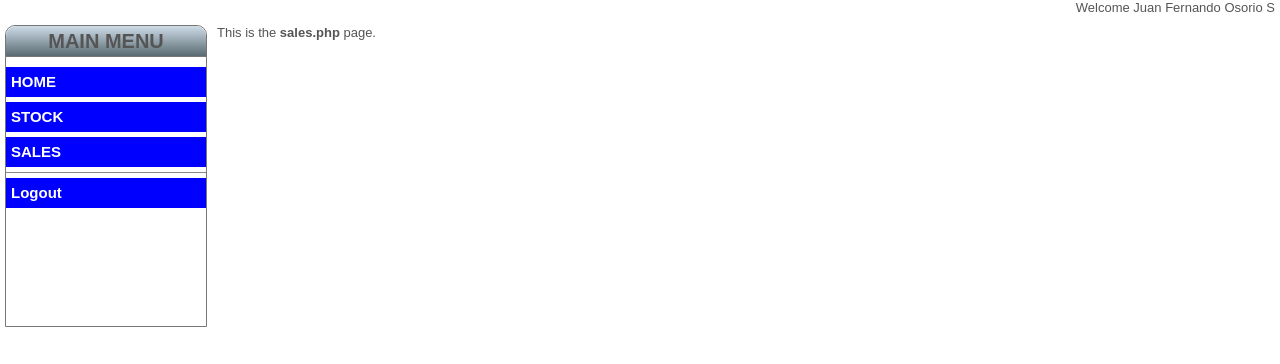
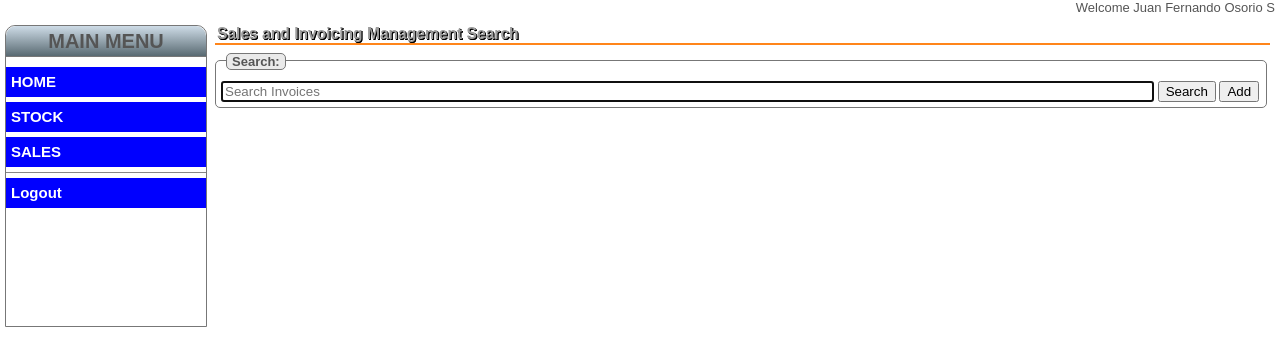
Before and after one commit to alexrbs/lpa_ecomms_web, a PHP site: page /sales.php in a window 1280 px wide. Shown: the part 56-420 px from the top of the page. Run offline with PHP 8.4, Linux system fonts and the light colour scheme; a user stored in the database is signed in; data comes from the database, SQL or seed files in the repository.

Commit message:
Update sales.php

```diff
--- a/sales.php
+++ b/sales.php
@@ -1,14 +1,120 @@
 <?PHP
-
   $authChk = true;
   require('app-lib.php');
+  isset($_POST['a'])? $action = $_POST['a'] : $action = "";
+  if(!$action) {
+    isset($_REQUEST['a'])? $action = $_REQUEST['a'] : $action = "";
+  }
+  isset($_POST['txtSearch'])? $txtSearch = $_POST['txtSearch'] : $txtSearch = "";
+  if(!$txtSearch) {
+    isset($_REQUEST['txtSearch'])? $txtSearch = $_REQUEST['txtSearch'] : $txtSearch = "";
+  }
   build_header($displayName);
 ?>
   <?PHP build_navBlock(); ?>
   <div id="content">
-    This is the <b><?PHP echo basename($_SERVER['PHP_SELF']); ?></b> page.
+    <div class="PageTitle">Sales and Invoicing Management Search</div>
+
+  <!-- Search Section Start -->
+    <form name="frmSearchInvoices" method="post"
+          id="frmSearchInvoices"
+          action="<?PHP echo $_SERVER['PHP_SELF']; ?>">
+      <div class="displayPane">
+        <div class="displayPaneCaption">Search:</div>
+        <div>
+          <input name="txtSearch" id="txtSearch" placeholder="Search Invoices"
+          style="width: calc(100% - 115px)" value="<?PHP echo $txtSearch; ?>">
+          <button type="button" id="btnSearch">Search</button>
+          <button type="button" id="btnAddRec">Add</button>
+        </div>
+      </div>
+      <input type="hidden" name="a" value="listInvoices">
+    </form>
+    <!-- Search Section End -->
+    <!-- Search Section List Start -->
+    <?PHP
+      if($action == "listInvoices") {
+    ?>
+    <div>
+      <table style="width: calc(100% - 15px);border: #cccccc solid 1px">
+        <tr style="background: #eeeeee">
+          <td style="width: 80px;border-left: #cccccc solid 1px"><b>Client Number</b></td>
+          <td style="border-left: #cccccc solid 1px"><b>Client Name</b></td>
+          <td style="width: 80px;text-align: right"><b>Price</b></td>
+        </tr>
+    <?PHP
+      openDB();
+      $query =
+        "SELECT
+            *
+         FROM
+            lpa_invoices
+         WHERE
+            lpa_inv_client_ID LIKE '%$txtSearch%'
+         OR
+            lpa_inv_client_name LIKE '%$txtSearch%'
+
+         ";
+      $result = $db->query($query);
+      $row_cnt = $result->num_rows;
+      if($row_cnt >= 1) {
+        while ($row = $result->fetch_assoc()) {
+          $sid = $row['lpa_inv_no'];
+          ?>
+          <tr class="hl">
+            <td onclick="loadClientName(<?PHP echo $sid; ?>,'Edit')"
+                style="cursor: pointer;border-left: #cccccc solid 1px">
+              <?PHP echo $sid; ?>
+            </td>
+            <td onclick="loadClientName(<?PHP echo $sid; ?>,'Edit')"
+                style="cursor: pointer;border-left: #cccccc solid 1px">
+                <?PHP echo $row['lpa_inv_client_name']; ?>
+            </td>
+            <td style="text-align: right">
+              <?PHP echo $row['lpa_inv_amount']; ?>
+            </td>
+          </tr>
+        <?PHP }
+      } else { ?>
+        <tr>
+          <td colspan="3" style="text-align: center">
+            No Records Found for: <b><?PHP echo $txtSearch; ?></b>
+          </td>
+        </tr>
+      <?PHP } ?>
+      </table>
+    </div>
+    <?PHP } ?>
+    <!-- Search Section List End -->
   </div>
   <script>
+    var action = "<?PHP echo $action; ?>";
+    var search = "<?PHP echo $txtSearch; ?>";
+    if(action == "recUpdate") {
+      alert("Record Updated!");
+      navMan("sales.php?a=listInvoices&txtSearch=" + search);
+    }
+    if(action == "recInsert") {
+      alert("Record Added!");
+      navMan("sales.php?a=listInvoices&txtSearch=" + search);
+    }
+    if(action == "recDel") {
+      alert("Record Deleted!");
+      navMan("sales.php?a=listInvoices&txtSearch=" + search);
+    }
+    function loadClientName(ID,MODE) {
+      window.location = "stockaddedit.php?sid=" +  //Need to create the invoice edit file
+      ID + "&a=" + MODE + "&txtSearch=" + search;
+    }
+    $("#btnSearch").click(function() {
+      $("#frmSearchInvoices").submit();
+    });
+    $("#btnAddRec").click(function() {
+      loadClientName("","Add");
+    });
+    setTimeout(function(){
+      $("#txtSearch").select().focus();
+    },1);
   </script>
 <?PHP
 build_footer();
```
